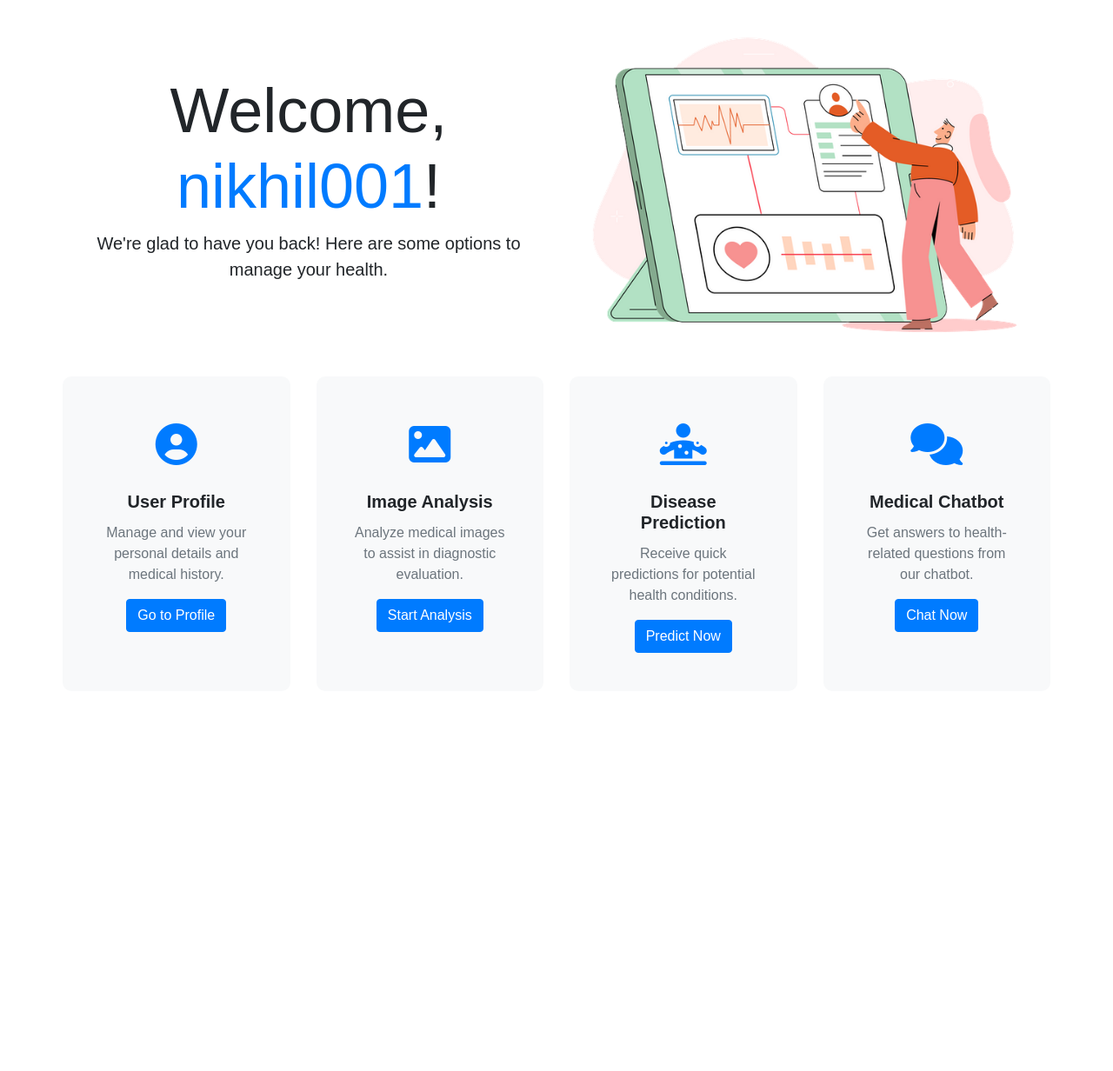
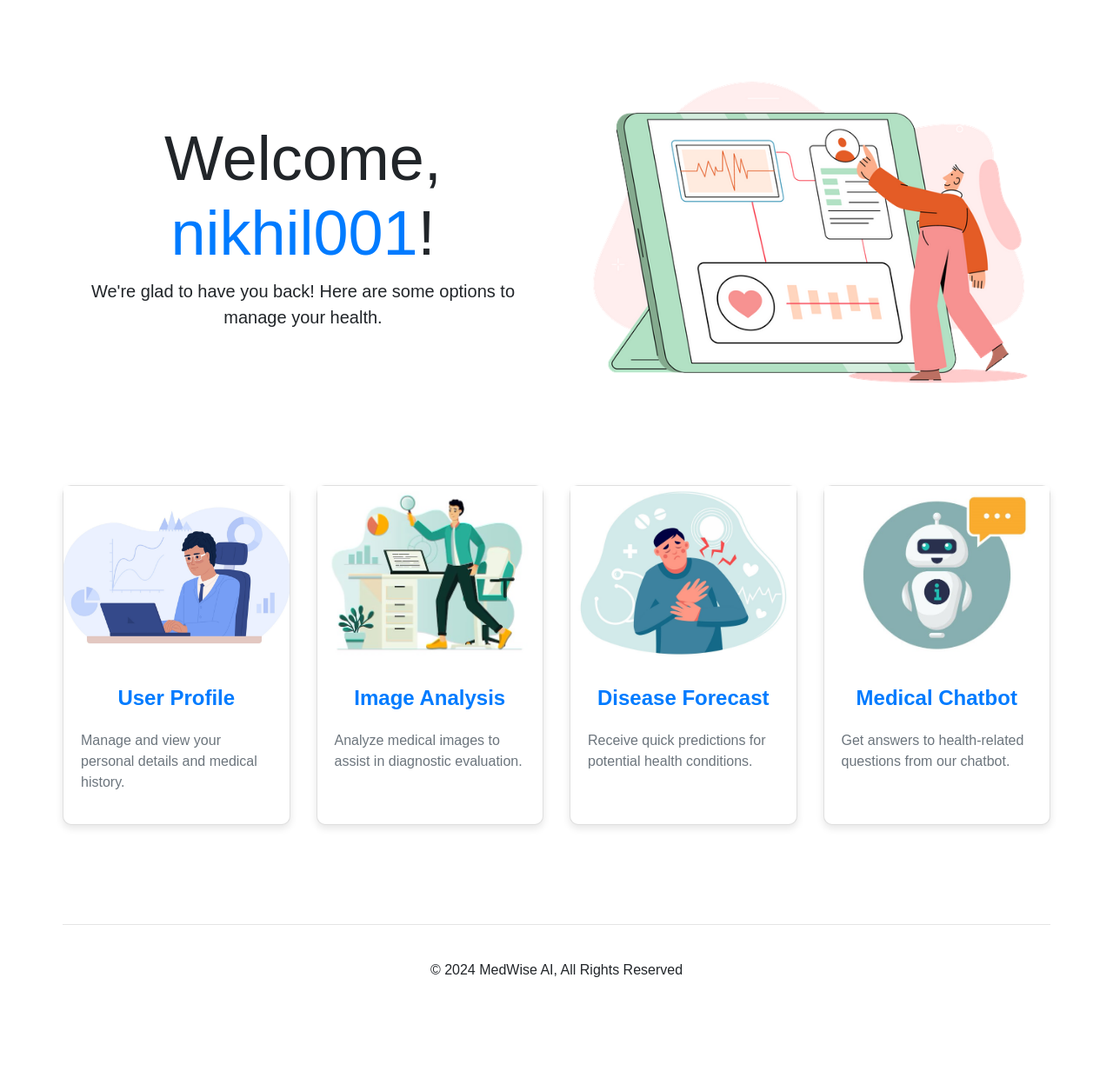
Before and after one commit to subhashit/AI-based-Medical-Web-Application, a Flask app: page /dashboard in a window 1280 px wide. Shown: the part 134-1366 px from the top of the page at 87% size. Before the commit the page ends 885 px from the top, so only its background shows below. Run offline with Flask 3, Linux system fonts and the light colour scheme; a user stored in the database is signed in; some libraries are stand-ins or nearby versions.

Commit message:
dashboard page completed

```diff
--- a/medical_app/static/css/dashboard.css
+++ b/medical_app/static/css/dashboard.css
@@ -2,25 +2,30 @@ body {
     background-color: white;
     font-family: Arial, sans-serif;
 }
+
 img {
     object-fit: contain;
 }
+
 .dashboard-container {
     max-width: 1200px;
     margin: 0 auto;
     padding: 2rem;
 }
+
 .dashboard-header {
     display: flex;
     justify-content: space-between;
     align-items: center;
     margin-bottom: 1.5rem;
 }
+
 .dashboard-title {
     font-size: 2.5rem;
     font-weight: bold;
     color: #343a40;
 }
+
 .logout-btn {
     background-color: #dc3545cf;
     color: white;
@@ -30,47 +35,77 @@ img {
     font-weight: bold;
     transition: background-color 0.3s ease;
 }
+
 .logout-btn:hover {
     background-color: #e73163;
     color: #f8f9fa;
 }
+
+.container {
+    max-width: 1200px;
+    margin: 0 auto;
+    padding: 3rem 2rem;
+}
+
 .welcome-message {
     font-size: 1.25rem;
     color: #6c757d;
     font-weight: normal;
     margin-bottom: 1rem;
 }
+
+/* features */
+a:hover {
+    text-decoration: none;
+}
+
+.card-img-top {
+    height: 200px;
+    object-fit: cover;
+}
+
+.card-img-top::before {
+    content: "";
+    position: absolute;
+    top: 0;
+    left: 0;
+    right: 0;
+    bottom: 0;
+    background-color: rgba(0, 0, 0, 0.3);
+}
+
+.card-title {
+    position: relative;
+    z-index: 1;
+    color: #007bff;
+    font-size: 24px;
+    font-weight: bold;
+    text-align: center;
+    padding: 10px;
+}
+
 .card {
-    border: none;
+    box-shadow: 0 4px 8px rgba(0, 0, 0, 0.1);
     border-radius: 10px;
-    transition: all 0.3s ease;
-    cursor: pointer;
+    transition: box-shadow 0.3s ease;
+    height: 100%;
 }
+
+.card-body {
+    display: flex;
+    flex-direction: column;
+    justify-content: space-between;
+}
+
 .card:hover {
-    transform: scale(1.05);
-    box-shadow: 0 5px 15px rgba(0, 0, 0, 0.2);
+    box-shadow: 0 8px 16px rgba(0, 0, 0, 0.2);
 }
-.card-icon {
-    font-size: 3rem;
-    color: #007bff;
-    margin-bottom: 1rem;
+
+.container {
+    padding-top: 50px;
 }
-.card-title {
-    font-size: 1.25rem;
-    font-weight: bold;
-}
+
+
 .card-text {
     color: #6c757d;
 }
-.row {
-    display: flex;
-    justify-content: space-around;
-    flex-wrap: wrap;
-}
-.col-md-3 {
-    display: flex;
-    justify-content: center;
-}
-.card-body {
-    text-align: center;
-}
--- a/medical_app/templates/dashboard.html
+++ b/medical_app/templates/dashboard.html
@@ -1,5 +1,6 @@
 <!DOCTYPE html>
 <html lang="en">
+
 <head>
     <meta charset="UTF-8">
     <meta name="viewport" content="width=device-width, initial-scale=1.0">
@@ -10,6 +11,7 @@
 
     </style>
 </head>
+
 <body>
     <!-- Header -->
     <header class="dashboard-container">
@@ -26,7 +28,9 @@
                 <div class="col-12 col-md-5 col-lg-6 order-md-2">
 
                     <!-- Image -->
-              <img src="{{ url_for('static', filename='images/dashboard-img.png') }}" class="img-fluid mw-md-150 mw-lg-130 mb-6 mb-md-0" alt="..." data-aos="fade-up" data-aos-delay="100">
+                    <img src="{{ url_for('static', filename='images/dashboard-img.png') }}"
+                        class="img-fluid mw-md-150 mw-lg-130 mb-6 mb-md-0" alt="dashboard" data-aos="fade-up"
+                        data-aos-delay="100">
 
                 </div>
                 <div class="col-12 col-md-7 col-lg-6 order-md-1" data-aos="fade-up">
@@ -45,72 +49,84 @@
         </div> <!-- / .container -->
     </section>
 
-<div class="dashboard-container">
+    <!-- feature section -->
+    <div class="container">
         <div class="row">
             <!-- User Profile Card -->
-        <div class="col-md-3 mb-4">
-            <div class="card bg-light p-4">
+            <div class="col-md-3">
+                <div class="card mb-3">
+                    <a href="{{ url_for('user_profile') }}">
+                        <img src="{{ url_for('static', filename='images/userprofile-img.jpg') }}" class="card-img-top"
+                            alt="userprofile">
                         <div class="card-body">
-                    <div class="card-icon">
-                        <i class="fas fa-user-circle"></i>
-                    </div>
                             <h5 class="card-title">User Profile</h5>
                             <p class="card-text">Manage and view your personal details and medical history.</p>
-                    <a href="{{ url_for('user_profile') }}" class="btn btn-primary">Go to Profile</a>
                         </div>
+                    </a>
                 </div>
             </div>
 
             <!-- Image Analysis Card -->
-        <div class="col-md-3 mb-4">
-            <div class="card bg-light p-4">
+            <div class="col-md-3">
+                <div class="card mb-3">
+                    <a href="{{ url_for('index') }}">
+                        <img src="{{ url_for('static', filename='images/image-analysis-img.jpg') }}"
+                            class="card-img-top" alt="image-analysis">
                         <div class="card-body">
-                    <div class="card-icon">
-                        <i class="fas fa-image"></i>
-                    </div>
                             <h5 class="card-title">Image Analysis</h5>
                             <p class="card-text">Analyze medical images to assist in diagnostic evaluation.</p>
-                    <a href="{{ url_for('index') }}" class="btn btn-primary">Start Analysis</a>
+                        </div>
+                    </a>
                 </div>
             </div>
+            <!-- Disease Forecast Card -->
+            <div class="col-md-3">
+                <div class="card mb-3">
+                    <a href="{{ url_for('disease_prediction') }}">
+                        <img src="{{ url_for('static', filename='images/disease-forecast-img.jpg') }}"
+                            class="card-img-top" alt="disease-forecast">
+                        <div class="card-body">
+                            <h5 class="card-title">Disease Forecast</h5>
+                            <p class="card-text">Receive quick predictions for potential health conditions.</p>
                         </div>
-
-        <!-- Disease Prediction Card -->
-        <div class="col-md-3 mb-4">
-            <div class="card bg-light p-4">
-                <div class="card-body">
-                    <div class="card-icon">
-                        <i class="fas fa-diagnoses"></i>
-                    </div>
-                    <h5 class="card-title">Disease Prediction</h5>
-                    <p class="card-text">Receive quick predictions for potential health conditions.</p>
-                    <a href="{{ url_for('disease_prediction') }}" class="btn btn-primary">Predict Now</a>
+                    </a>
                 </div>
             </div>
-        </div>
-
             <!-- Medical Chatbot Card -->
-        <div class="col-md-3 mb-4">
-            <div class="card bg-light p-4">
+            <div class="col-md-3">
+                <div class="card mb-3">
+                    <a href="{{ url_for('medical_chatbot') }}">
+                        <img src="{{ url_for('static', filename='images/chatbot-img.jpg') }}" class="card-img-top"
+                            alt="chatbot">
                         <div class="card-body">
-                    <div class="card-icon">
-                        <i class="fas fa-comments"></i>
-                    </div>
                             <h5 class="card-title">Medical Chatbot</h5>
                             <p class="card-text">Get answers to health-related questions from our chatbot.</p>
-                    <a href="{{ url_for('medical_chatbot') }}" class="btn btn-primary">Chat Now</a>
                         </div>
+                    </a>
                 </div>
             </div>
         </div>
     </div>
 
+    <!-- Footer -->
+    <div class="container">
+        <hr>
+        <footer class="py-3 my-4">
+            <p class="text-center text-body-secondary">&copy; 2024 MedWise AI, All Rights Reserved</p>
+        </footer>
+    </div>
+
     <!-- FontAwesome for Icons -->
     <script src="https://kit.fontawesome.com/a076d05399.js" crossorigin="anonymous"></script>
     <!-- Bootstrap JS (Optional for interactive elements) -->
+    <script src="https://cdn.jsdelivr.net/npm/aos@2.3.4/dist/aos.js"></script>
+    <script>
+        AOS.init(); // Initialize AOS animations
+    </script>
     <script src="https://code.jquery.com/jquery-3.5.1.min.js"></script>
     <script src="https://cdn.jsdelivr.net/npm/@popperjs/core@2.9.2/dist/umd/popper.min.js"></script>
     <script src="https://stackpath.bootstrapcdn.com/bootstrap/4.5.2/js/bootstrap.min.js"></script>
 
 </body>
+
 </html>
```
Also changed, not shown: medical_app/static/images/chatbot-img.jpg (added), medical_app/static/images/disease-forecast-img.jpg (added), medical_app/static/images/image-analysis-img.jpg (added), medical_app/static/images/userprofile-img.jpg (added). Lines whose indentation alone changed are shown as unchanged.
